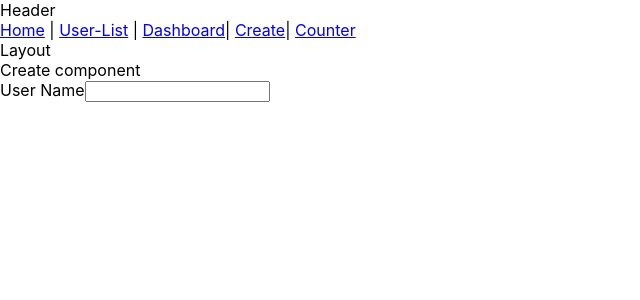
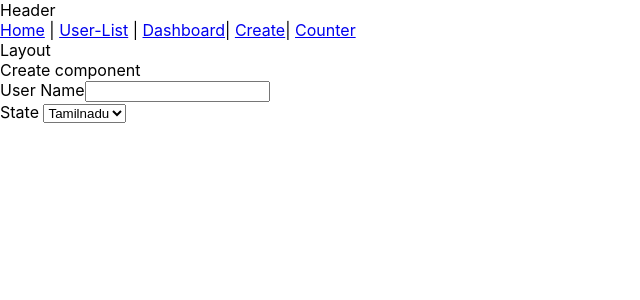
Before and after one commit to kalesmca/interview-app, a React (Create React App) app: page /create in a window 1280 px wide. Shown: the top 300 px of the page, without its empty margins (0-640 px from the left). Built offline with nearby package versions, Linux system fonts and the light colour scheme.

Commit message:
list added

```diff
--- a/src/containers/applicationForm/form.js
+++ b/src/containers/applicationForm/form.js
@@ -1,8 +1,10 @@
 import React,{useState, useEffect} from "react";
 import ErrorBoundary from "../../components/ErrorBoundary"; // If we did in same component itselt it won't work
 import useDeBounce from "../../components/DeBounceHook";
+const states = ["Tamilnadu", "Kerala", "Karnataka", "Andhra"];
 const CreateFormComponent = () =>{
     const [name,setName] = useState("");
+    const [state, setState] = useState("Tamilnadu")
 
     const myMethod = () =>{
         console.log("my method calling")
@@ -13,6 +15,7 @@ const CreateFormComponent = () =>{
         myDebounce();
         // myDebounce(e.target.value); passing value is optional
     }
+
     return(
         <div>
             Create component
@@ -21,6 +24,20 @@ const CreateFormComponent = () =>{
                 <input value={name} onChange={(e) => {
                     handleChange(e)
                 } }/>
+
+            </div>
+            <div>
+                <label> State </label>
+                <select value={state} onChange={(e)=>{setState(e.target.value)}}>
+                    {
+                        states.map((data, index) =>{
+                            return(
+                                <option value={data}>{data}</option>
+                            )
+                        })
+                    }
+
+                </select>
             </div>
 
         </div>
--- a/src/containers/userList/list.js
+++ b/src/containers/userList/list.js
@@ -1,9 +1,10 @@
-import React,{useState, useEffect} from "react";
+import React,{useState, useEffect, useTransition} from "react";
 
 const UserList = () =>{
     const [userList, setUserList] =useState([]);
     const [filtereList, setFiltereList] = useState([]);
     const [name, setName] = useState("");
+    const [isPending, startTransition] = useTransition();
 
     useEffect(()=>{
         fetch("https://jsonplaceholder.typicode.com/users").then((res)=> res.json()).then((data) =>{
@@ -15,6 +16,7 @@ const UserList = () =>{
         })
     },[])
     const getFilteredList = () =>{
+        console.log("filter call")
         const list = userList.filter((data) =>{
             return data.name.toLowerCase().includes(name.toLowerCase());
         })
@@ -22,29 +24,37 @@ const UserList = () =>{
 
     }
     useEffect(()=>{
-        if(name){
-            const ownTime = setTimeout(()=>{
-            getFilteredList();
-        },300)
-        return ()=>{
-            clearTimeout(ownTime);
-        }
+        getFilteredList();
+        // if(name){
+        //     const ownTime = setTimeout(()=>{
+        //     getFilteredList();
+        // },300)
+        // return ()=>{
+        //     clearTimeout(ownTime);
+        // }
 
-        }else{
-            setFiltereList(userList);
-        }
+        // }else{
+        //     setFiltereList(userList);
+        // }
 
     },[name])
+    const handle = (e) =>{
+        startTransition(() =>{
+            setName(e.target.value);
+        })
+    }
     return(
         <div>
             <div><b>Users</b></div>
             <div >
                 <input
                 style={{width:"80%", margin:"25px"}}
-                value={name} onChange={(e)=>{setName(e.target.value)}}
+                value={name} onChange={(e)=>{handle(e)}}
                 placeholder="Filter by Name"
             />
+            {isPending && <span>Loading...</span>}
             </div>
+
             <ul>
                 {
                     filtereList?.length ? filtereList.map((data, index) =>{
```
